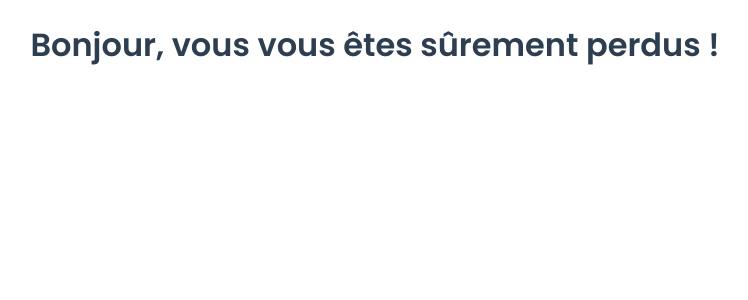
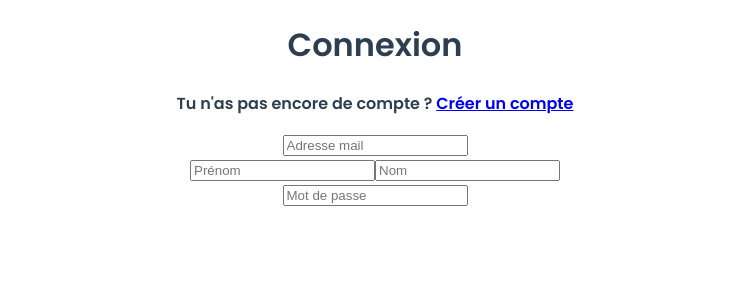
Before and after one commit to AdrienCalmesnil/10-2021-Home-Cleaner, a Vue app: page /login in a window 1280 px wide. Shown: the top 300 px of the page, without its empty margins (265-1013 px from the left). Built offline with nearby package versions, Linux system fonts and the light colour scheme.

Commit message:
login page template

```diff
--- a/src/router/index.js
+++ b/src/router/index.js
@@ -1,6 +1,7 @@
 import {createRouter, createWebHistory} from 'vue-router';
 import Home from '@/views/Home.vue'
 import About from '@/views/About.vue'
+import Login from '@/views/Login.vue'
 import NotFound from '@/views/NotFound.vue'
 
 const routes = [
@@ -18,7 +19,16 @@ const routes = [
         meta:{
             title:"A propos"
         },
-    }, {
+    },
+    {
+        name:'Login',
+        path:'/login',
+        component: Login,
+        meta:{
+            title:"Login"
+        },
+    },
+    {
         name:'NotFound',
         path:'/:pathMatch(.*)',
         component: NotFound,
--- a/src/views/Home.vue
+++ b/src/views/Home.vue
@@ -1,6 +1,6 @@
 <template>
   <div class="home_wrapper">
-    <router-link to="/about">
+    <router-link to="/login">
       <h1>HomeCleaner</h1>
     </router-link>
   </div>
--- /dev/null
+++ b/src/views/Login.vue
@@ -0,0 +1,39 @@
+<template>
+  <div class="login">
+    <div class="login_wrapper">
+      <div class="login_box">
+        <div class="box_title title">
+          <h1>Connexion</h1>
+        </div>
+        <div class="box_no_account create">
+          <p>
+            Tu n'as pas encore de compte ?
+            <router-link to="/CreateAccount">Créer un compte</router-link>
+          </p>
+        </div>
+        <form action="">
+            <div class="mail">
+                <input type="email" id="email" placeholder="Adresse mail" required>
+            </div>
+            <div class="username">
+                <input type="text" id="prenom" placeholder="Prénom" required>
+                <input type="text" id="nom" placeholder="Nom" required>
+            </div>
+            <div class="password">
+                <input type="password" id="password" placeholder="Mot de passe" required>
+            </div>
+        </form>
+      </div>
+    </div>
+  </div>
+</template>
+
+<script>
+export default {
+  name: "Login",
+};
+</script>
+
+<style scoped>
+
+</style>
```
